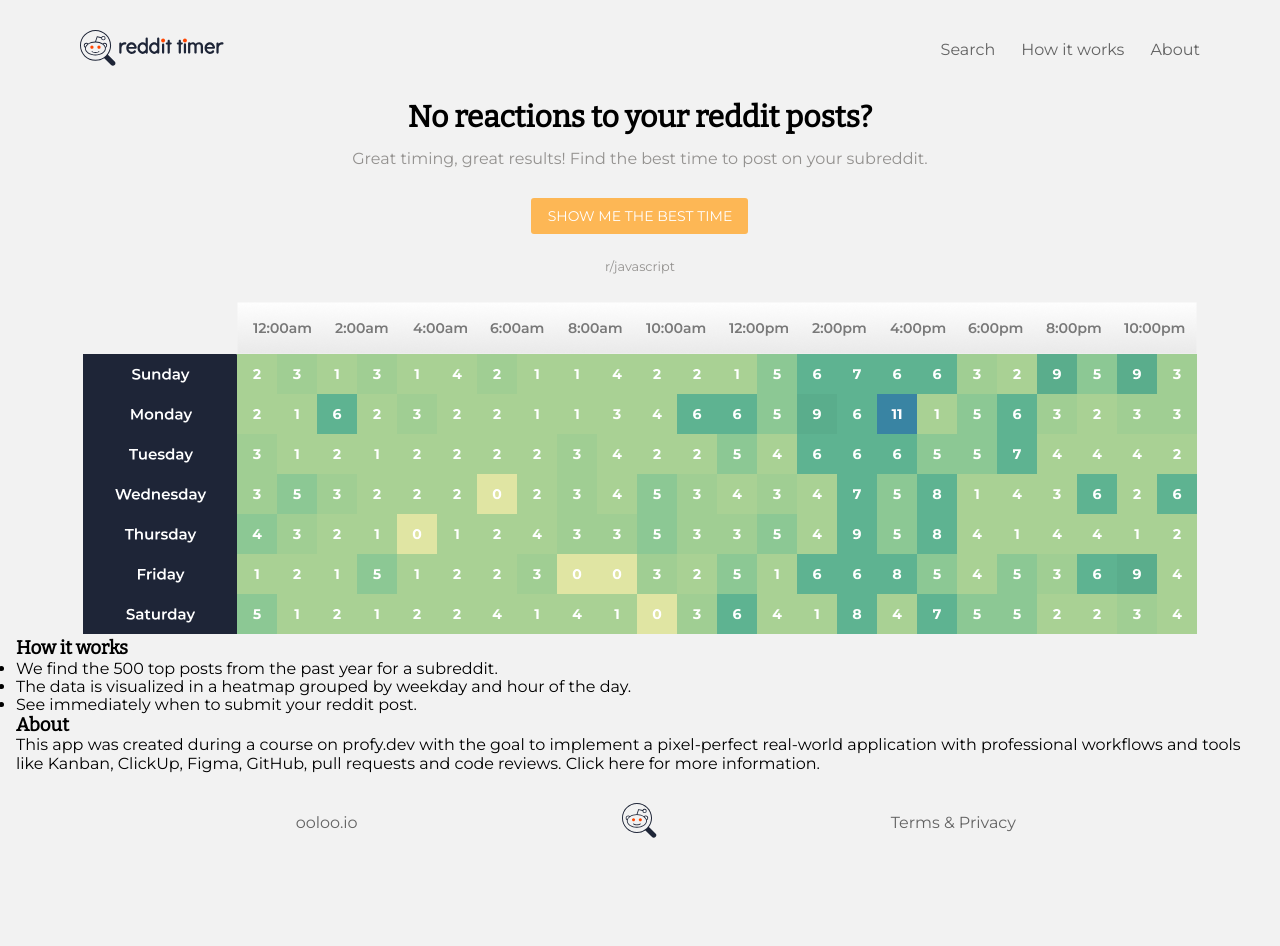
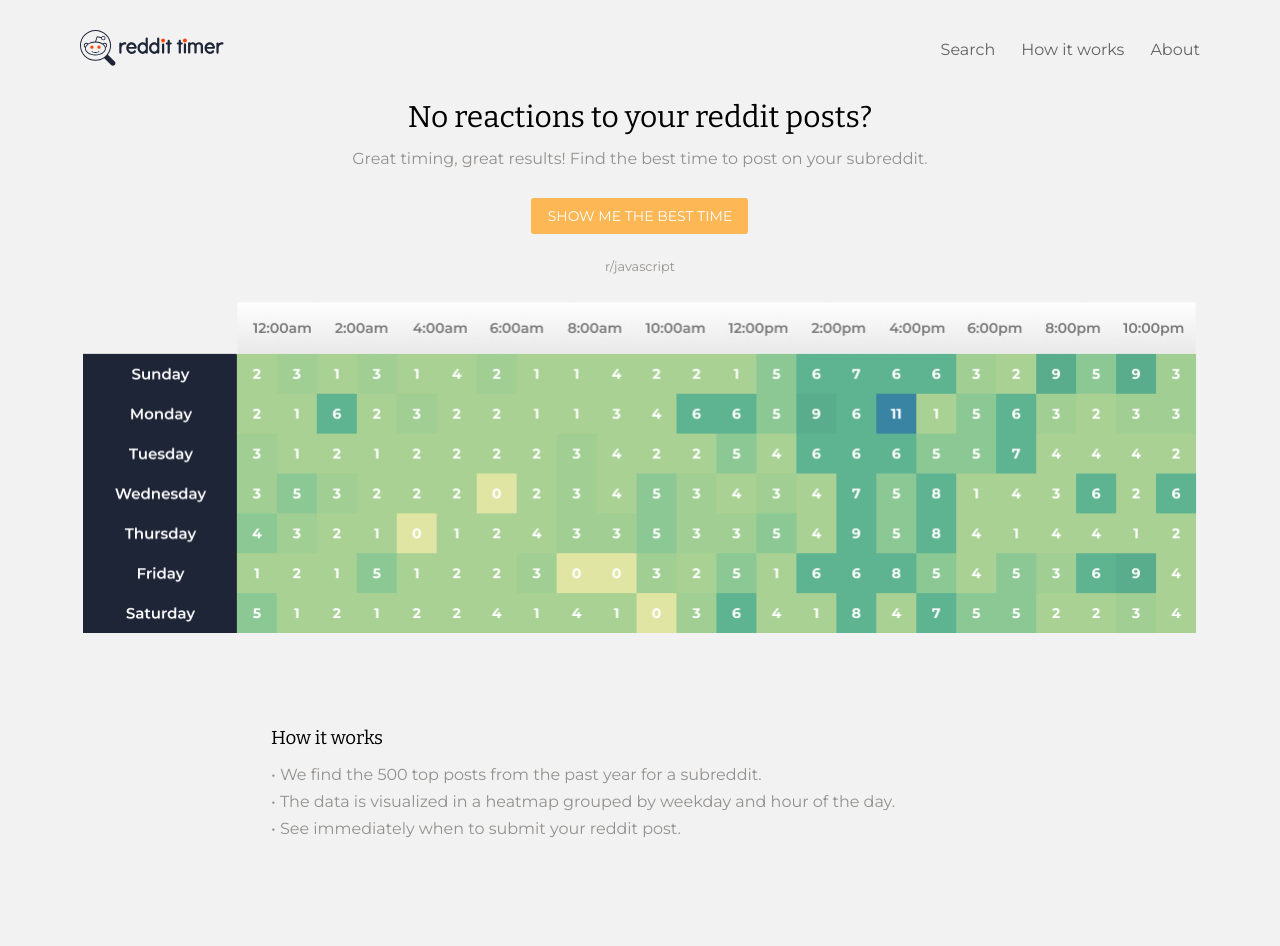
Before and after one commit to ooloo-io/reddit-timer-react-AjeaSmith, a React (Create React App) app: page / in a window 1280 px wide. Shown: the top 946 px of the page. Before the commit the page ends 873 px from the top, so only its background shows below. Built offline with nearby package versions, Linux system fonts and the light colour scheme.

Commit message:
added hero-info section styles

```diff
--- a/src/components/Hero/Hero.js
+++ b/src/components/Hero/Hero.js
@@ -16,35 +16,37 @@
       </S.CTAButton>
       <S.Small>r/javascript</S.Small>
     </S.Content>
-    <div className="hero-image">
+    <section>
       <Link to="/search/javascript">
         <S.Image src={heatmapPNG} alt="heatmap" srcSet="" />
       </Link>
-    </div>
-    <div className="hero-info">
-      <div className="how-it-works" id="#how-it-works">
-        <h3>How it works</h3>
-        <ul>
-          <li>We find the 500 top posts from the past year for a subreddit.</li>
-          <li>
-            The data is visualized in a heatmap grouped by weekday and hour of
-            the day.
-          </li>
+    </section>
+    <S.Info>
+      <S.InfoContainer id="#how-it-works">
+        <S.InfoTitle>How it works</S.InfoTitle>
+        <S.InfoContent>
           {' '}
-          <li>See immediately when to submit your reddit post.</li>
-        </ul>
-      </div>
-      <div className="about" id="#about">
-        <h3>About</h3>
-        <p>
+          • We find the 500 top posts from the past year for a subreddit.
+          <br />
+          {' '}
+          • The data is visualized in a heatmap grouped by weekday and
+          hour of the day.
+          <br />
+          • See immediately when to submit your reddit
+          post.
+        </S.InfoContent>
+      </S.InfoContainer>
+      <section id="#about">
+        <S.InfoTitle>About</S.InfoTitle>
+        <S.InfoContent>
           This app was created during a course on profy.dev with the goal to
           implement a pixel-perfect real-world application with professional
           workflows and tools like Kanban, ClickUp, Figma, GitHub, pull requests
           and code reviews. Click here for more information.
           {' '}
-        </p>
-      </div>
-    </div>
+        </S.InfoContent>
+      </section>
+    </S.Info>
   </S.Wrapper>
 );
 
--- a/src/components/Hero/Hero.style.js
+++ b/src/components/Hero/Hero.style.js
@@ -12,6 +12,7 @@
   margin-bottom: 15px;
   font-size: 30px;
   text-align: center;
+  font-weight: 400;
 `;
 
 export const Subtitle = styled.small`
@@ -21,7 +22,7 @@
   text-align: center;
 `;
 
-export const Content = styled.div`
+export const Content = styled.section`
   display: flex;
   flex-direction: column;
   align-items: center;
@@ -50,5 +51,29 @@
 `;
 
 export const Image = styled.img`
-    width: 100%;
+  width: 100%;
+  max-width: 1114px;
 `;
+
+export const Info = styled.section`
+  margin: 90px 0;
+  display: flex;
+  flex-direction: column;
+  justify-content: space-evenly;
+  max-width: 738px;
+`;
+
+export const InfoContainer = styled.div`
+  margin-bottom: 105px;
+`;
+
+export const InfoTitle = styled.h3`
+  margin-bottom: 12px;
+  font-weight: 400;
+`;
+
+export const InfoContent = styled.p`
+  font-size: 16px;
+  line-height: 27px;
+  color: #93918f;
+`;
```
